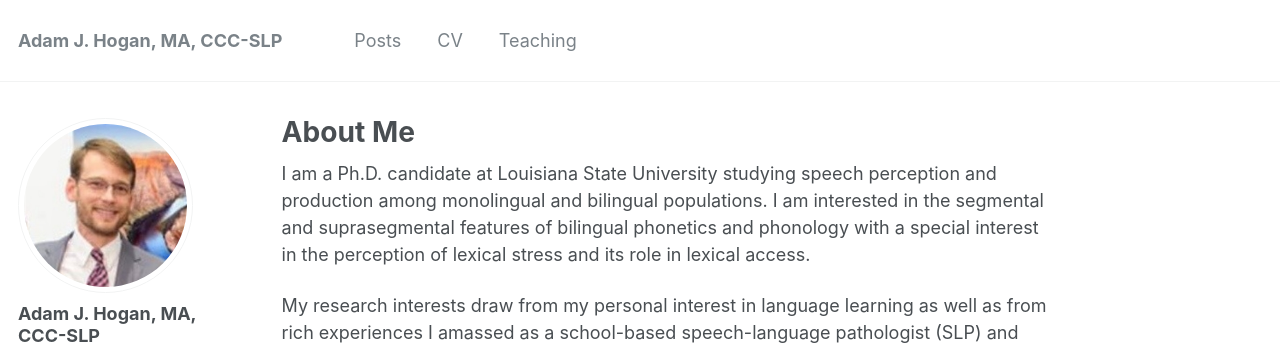
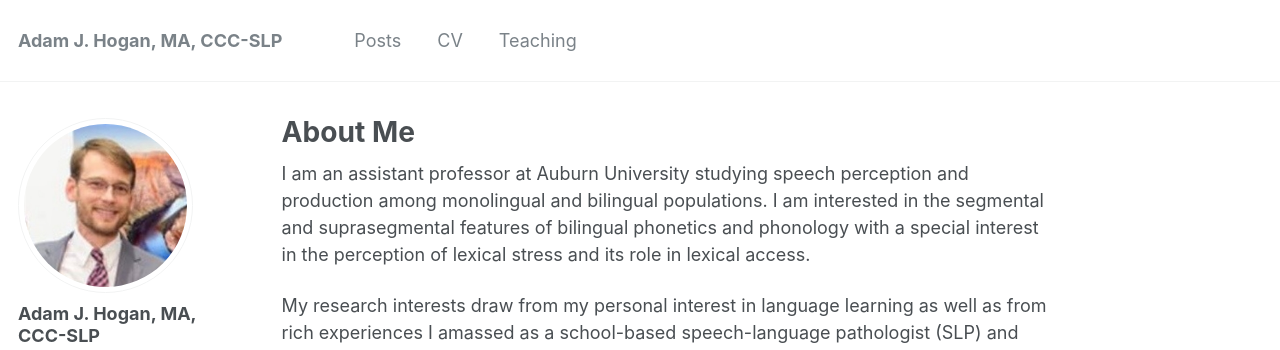
Before and after one commit to adamjhogan/adamjhogan.github.io, a Jekyll site: the page built from _pages/about.md, in a window 1280 px wide and 1163 px high. Shown: the top 350 px of the window. Built offline with Jekyll 4.4.1, drawn with Linux system fonts in a browser that asks for light colours; some web fonts are replaced.

Commit message:
Update about.md

```diff
--- a/_pages/about.md
+++ b/_pages/about.md
@@ -7,7 +7,7 @@ redirect_from:
   - /about.html
 ---
 
-I am a Ph.D. candidate at Louisiana State University studying speech perception and production among monolingual and bilingual populations. I am interested in the segmental and suprasegmental features of bilingual phonetics and phonology with a special interest in the perception of lexical stress and its role in lexical access.
+I am an assistant professor at Auburn University studying speech perception and production among monolingual and bilingual populations. I am interested in the segmental and suprasegmental features of bilingual phonetics and phonology with a special interest in the perception of lexical stress and its role in lexical access.
 
 
 My research interests draw from my personal interest in language learning as well as from rich experiences I amassed as a school-based speech-language pathologist (SLP) and assistive technology support specialist in Louisiana and Texas. During my 16-year career as an SLP, I regularly worked with children from diverse linguistic backgrounds. Many of these children and their families spoke languages that I did not. My training and the available research did not always prepare me to address their needs.
```
